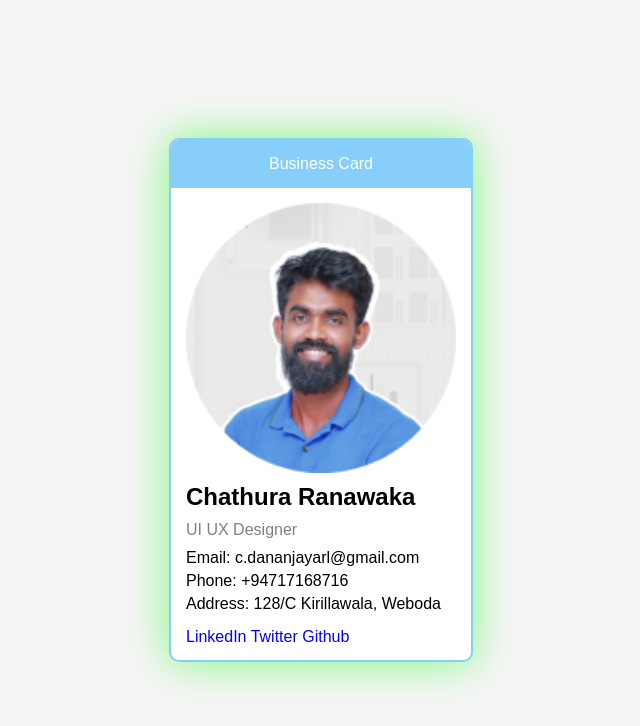
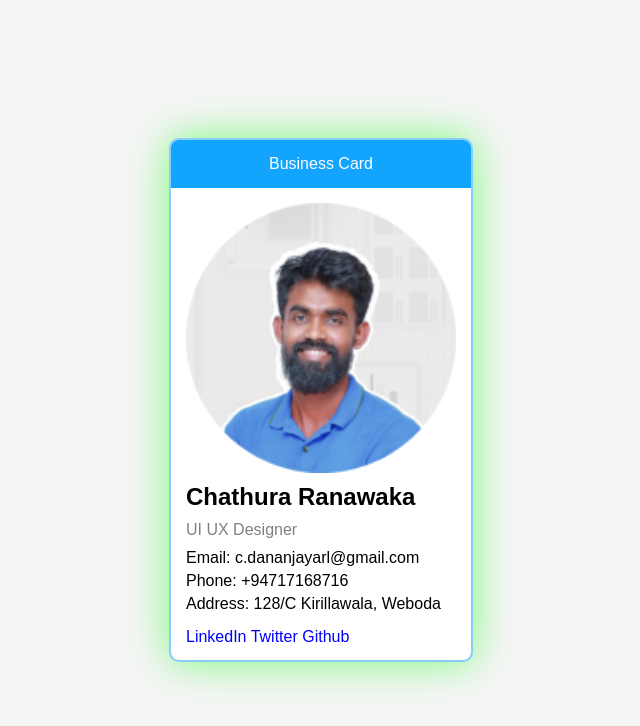
Before and after one commit to Chathura-Ranawaka/01-business-card, a plain HTML site: page index.html in a window 1280 px wide. Shown: the whole page, without its empty margins (319-959 px from the left). Drawn offline with Linux system fonts and the light colour scheme.

Commit message:
fix - change the business card title background color

```diff
--- a/index.html
+++ b/index.html
@@ -35,11 +35,12 @@
         .profile-image{
             width: 100%;
             height: 100%;
+            border-color: rgb(218, 0, 109);
 
         }
 
         .header {
-            background-color: lightskyblue;
+            background-color: rgb(19, 164, 253);
             color: white;
             padding: 15px;
             text-align: center;
```
